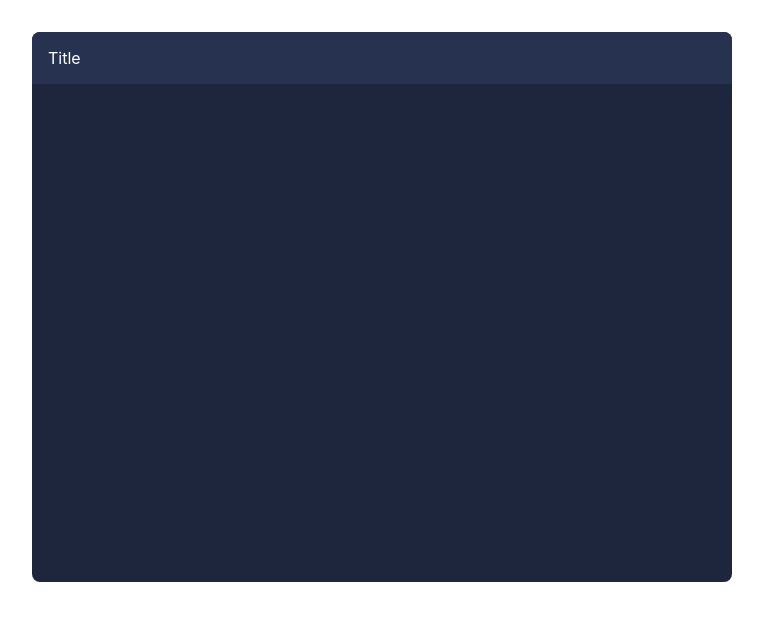
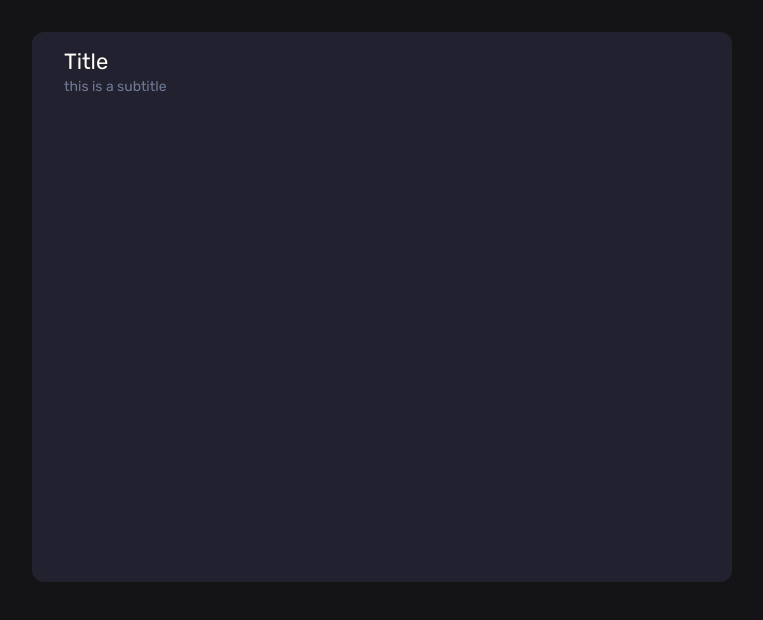
Before and after one commit to MVaden0/Transpire, a React (Create React App) app in the folder transpire/: page / in a window 1280 px wide. Shown: the top 620 px of the page, without its empty margins (0-763 px from the left). Built offline with nearby package versions, Linux system fonts and the light colour scheme.

Commit message:
styling done for basic card

```diff
--- a/transpire/src/App.css
+++ b/transpire/src/App.css
@@ -1,7 +1,14 @@
+@import url('https://fonts.googleapis.com/css?family=Rubik&display=swap');
+
 :root {
-  --transpire-dark-blue: #1e263e;
-  --transpire-blue: #273251;
-  --transpire-border-radius: .5rem;
+  --transpire-dark-gray: #22212f;
+  --transpire-white: #fffff4;
+  --transpire-blue-gray: #707A95;
+  --transpire-border-radius: .75rem;
+}
+
+body {
+  background-color: #141417;
 }
 
 .App {
--- a/transpire/src/features/card/Card.js
+++ b/transpire/src/features/card/Card.js
@@ -7,6 +7,9 @@ export function Card() {
     <div className={styles.card}>
         <div className={styles.cardTitle}>
             Title
+            <div className={styles.cardSubtitle}>
+              this is a subtitle
+            </div>
         </div>
     </div>
   );
--- a/transpire/src/features/card/Card.module.css
+++ b/transpire/src/features/card/Card.module.css
@@ -1,16 +1,25 @@
 .card {
-    background-color: var(--transpire-dark-blue);
+    background-color: var(--transpire-dark-gray);
     border-radius: var(--transpire-border-radius);
     width: 700px;
     height: 550px;
 }
 
 .cardTitle {
-    color: white;
+    font-size: 1.375rem;
+    font-family: 'Rubik';
+    color: var(--transpire-white);
     text-align: left;
-    padding: 1rem;
-    background-color: var(--transpire-blue);
-    border-top-right-radius: var(--transpire-border-radius);
-    border-top-left-radius: var(--transpire-border-radius);
-    width: calc(100% - 2rem);
+    padding: 1rem 2rem;
+    width: calc(100% - 4rem);
 }
+
+.cardSubtitle {
+    height: 1.375rem;
+    width: 100%;
+    font-size: .875rem;
+    color: var(--transpire-blue-gray);
+    text-align: left;
+    display: flex;
+    align-items: center;
+}
```
